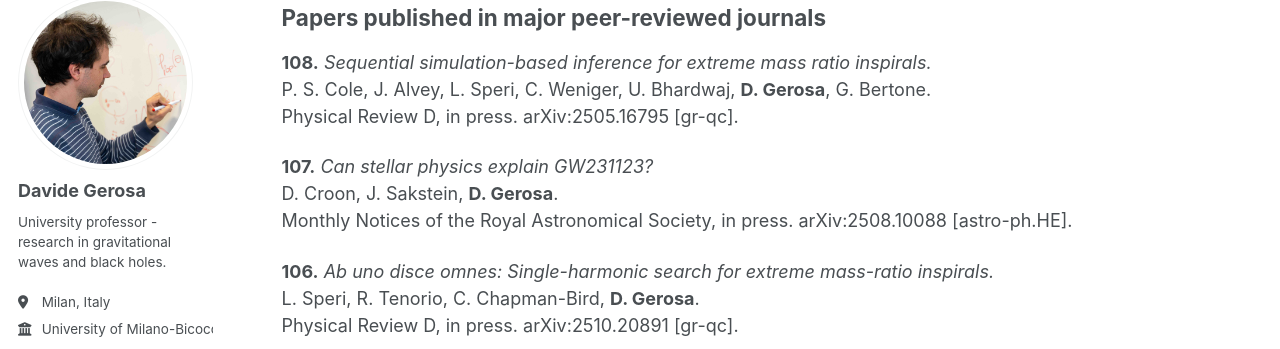
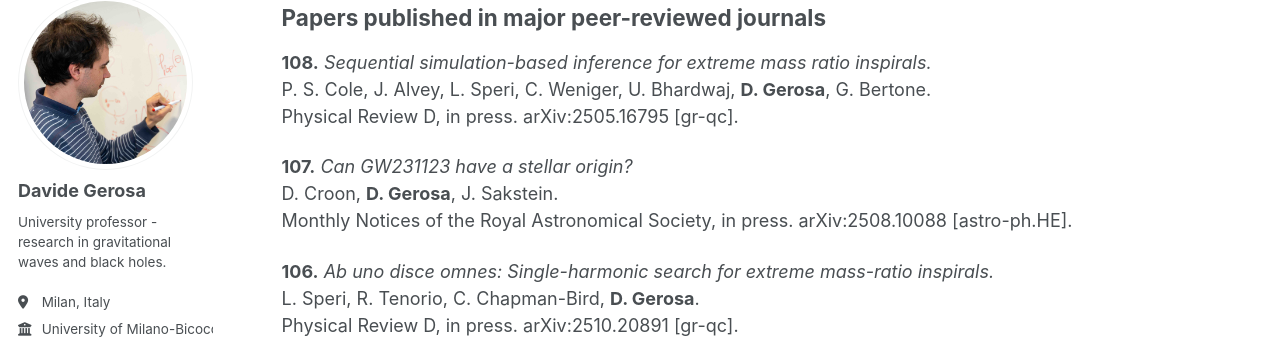
Before and after one commit to dgerosa/website, a Jekyll site: the page built from _pages/publications.md, in a window 1280 px wide and 900 px high, scrolled down 1443 px. Shown: the part 104-453 px from the top of the window. Built offline with Jekyll 4.4.1, drawn with Linux system fonts in a browser that asks for light colours; some web fonts are replaced; some of the changed text lies outside the part shown.

Commit message:
Website update from workflow

```diff
--- a/_pages/_publications.md
+++ b/_pages/_publications.md
@@ -59,8 +59,8 @@ P. S. Cole, J. Alvey, L. Speri, C. Weniger, U. Bhardwaj, **D. Gerosa**, G. Berto
 Physical Review D, in press. <a href="https://arxiv.org/abs/2505.16795" style="color: inherit; text-decoration: none;">arXiv:2505.16795 [gr-qc]</a>.
 
 **107.**
-*Can stellar physics explain GW231123?*\
-D. Croon, J. Sakstein, **D. Gerosa**.\
+*Can GW231123 have a stellar origin?*\
+D. Croon, **D. Gerosa**, J. Sakstein.\
 Monthly Notices of the Royal Astronomical Society, in press. <a href="https://arxiv.org/abs/2508.10088" style="color: inherit; text-decoration: none;">arXiv:2508.10088 [astro-ph.HE]</a>.
 
 **106.**
```
Also changed, not shown: other parts of _pages/_publications.md (+1 -1 lines), _pages/_citations.md (+2 -2 lines), _pages/_group.md (+1 -1 lines), _pages/_talks.md (+1 -1 lines).
